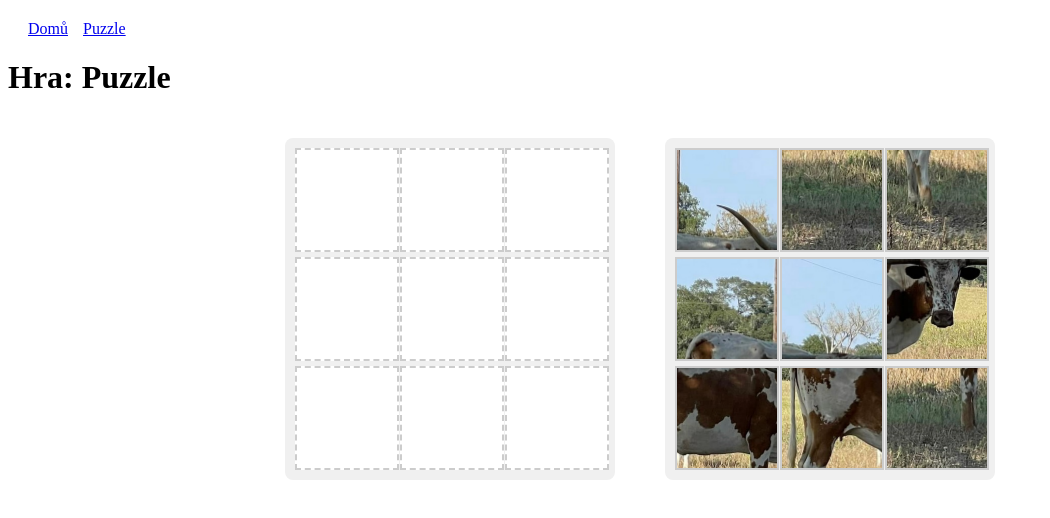
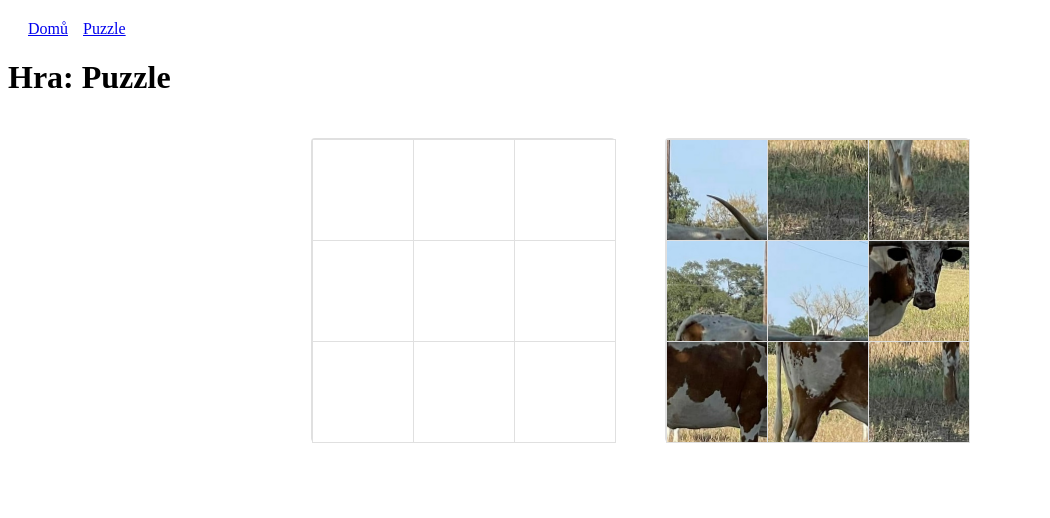
Before and after one commit to Hreeik/puzzle-app, a React (Vite) app: page /puzzle in a window 1280 px wide. Shown: the top 518 px of the page, without its empty margins (0-1050 px from the left). Built offline with nearby package versions, Linux system fonts and the light colour scheme.

Commit message:
Improve puzzle game spacing: reduce gaps to 1px and ensure consistent row/column spacing

```diff
--- a/src/components/PuzzleGame.css
+++ b/src/components/PuzzleGame.css
@@ -9,19 +9,21 @@
 .grid {
     display: grid;
     grid-template-columns: repeat(3, 100px);
-    gap: 5px;
-    background-color: #f0f0f0;
-    padding: 10px;
-    border-radius: 8px;
+    grid-template-rows: repeat(3, 100px);
+    gap: 1px;
+    background-color: #e0e0e0;
+    padding: 1px;
+    border-radius: 4px;
 }
 
 .pieces-container {
     display: grid;
     grid-template-columns: repeat(3, 100px);
-    gap: 5px;
-    background-color: #f0f0f0;
-    padding: 10px;
-    border-radius: 8px;
+    grid-template-rows: repeat(3, 100px);
+    gap: 1px;
+    background-color: #e0e0e0;
+    padding: 1px;
+    border-radius: 4px;
 }
 
 .tile {
@@ -31,12 +33,14 @@
     display: flex;
     align-items: center;
     justify-content: center;
-    border: 2px dashed #ccc;
+    border: 1px solid #e0e0e0;
     transition: all 0.2s ease;
+    margin: 0;
+    padding: 0;
 }
 
 .tile.placed {
-    border: none;
+    border: 1px solid #e0e0e0;
 }
 
 .piece {
@@ -46,7 +50,9 @@
     transition: all 0.2s ease;
     user-select: none;
     background-color: #fff;
-    border: 2px solid #ccc;
+    border: 1px solid #e0e0e0;
+    margin: 0;
+    padding: 0;
 }
 
 .piece:active {
```
